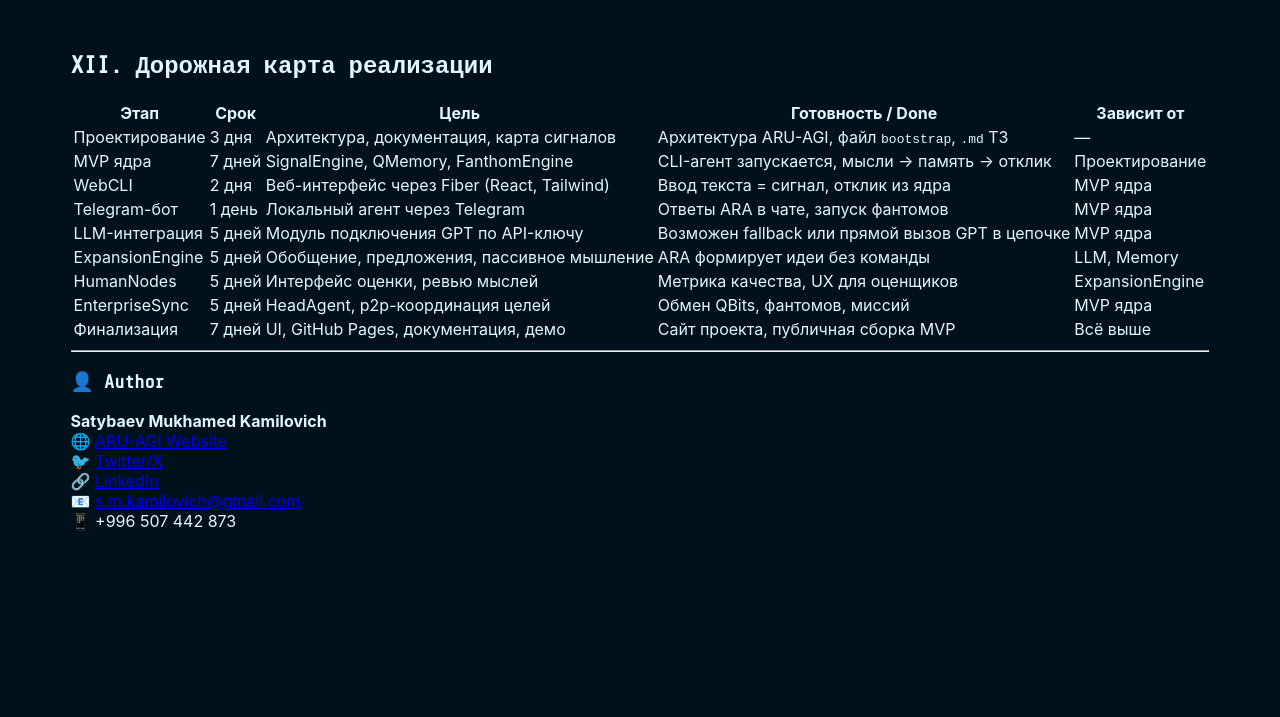
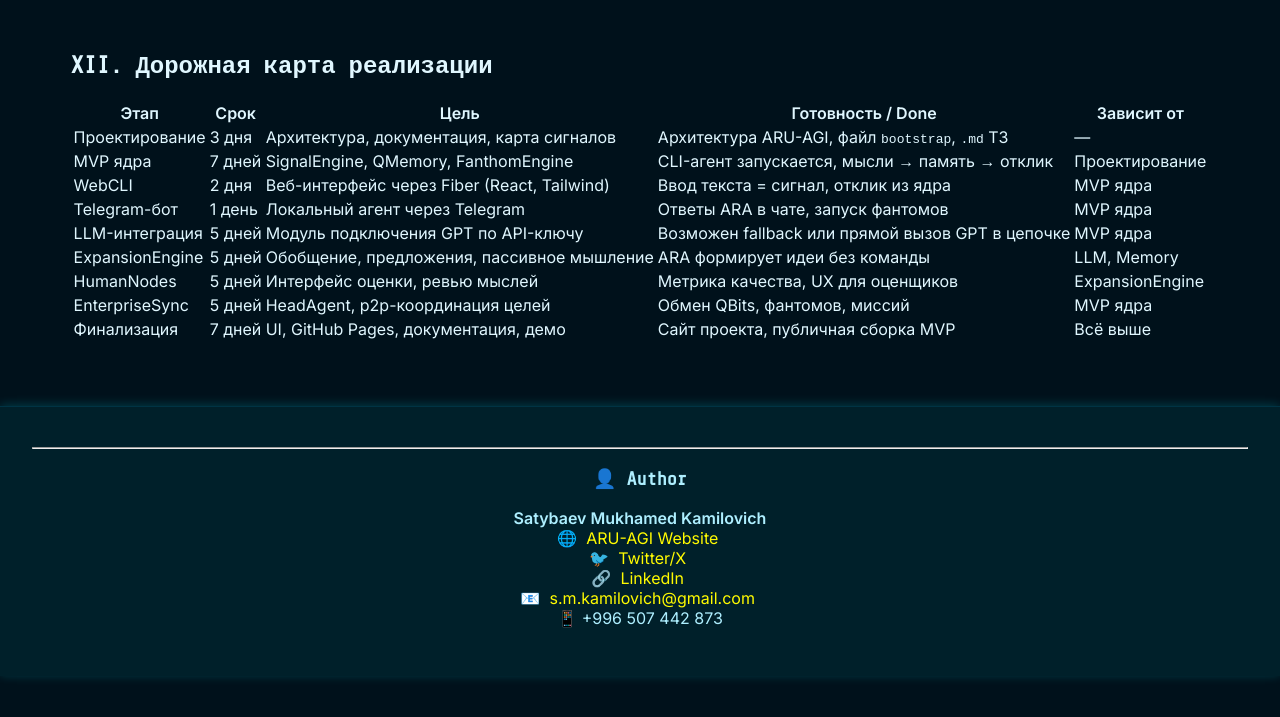
Before and after one commit to Mukhameds/ARA-NODE_AI-AGENT, a Jekyll site: the page built from RU-версия/XII_Дорожная_карта_реализации.md, in a window 1280 px wide. Shown: the top 717 px of the page. Built offline with Jekyll 4.4.1, drawn with Linux system fonts in a browser that asks for light colours; our own code applies the rules of GitHub Pages for plain Markdown files.

Commit message:
Update default.html

```diff
--- a/_layouts/default.html
+++ b/_layouts/default.html
@@ -4,13 +4,19 @@
   <meta charset="UTF-8">
   <title>{{ page.title }}</title>
   <meta name="viewport" content="width=device-width, initial-scale=1.0">
+
+  <!-- Шрифты -->
+  <link href="https://fonts.googleapis.com/css2?family=Inter:wght@400;600&family=Share+Tech+Mono&display=swap" rel="stylesheet">
+
+  <!-- Стили -->
   <link rel="stylesheet" href="{{ site.baseurl }}/assets/css/style.css">
-  <link href="https://fonts.googleapis.com/css2?family=Share+Tech+Mono&display=swap" rel="stylesheet">
 </head>
 <body>
-  <div class="markdown-body">
+  <main class="markdown-body">
     {{ content }}
+  </main>
 
+  <footer>
     <hr>
     <h3>👤 Author</h3>
     <p><strong>Satybaev Mukhamed Kamilovich</strong><br>
@@ -19,6 +25,6 @@
     🔗 <a href="https://www.linkedin.com/in/muhamed-satybaev-38b864362">LinkedIn</a><br>
     📧 <a href="mailto:s.m.kamilovich@gmail.com">s.m.kamilovich@gmail.com</a><br>
     📱 +996 507 442 873</p>
-  </div>
+  </footer>
 </body>
 </html>
```
